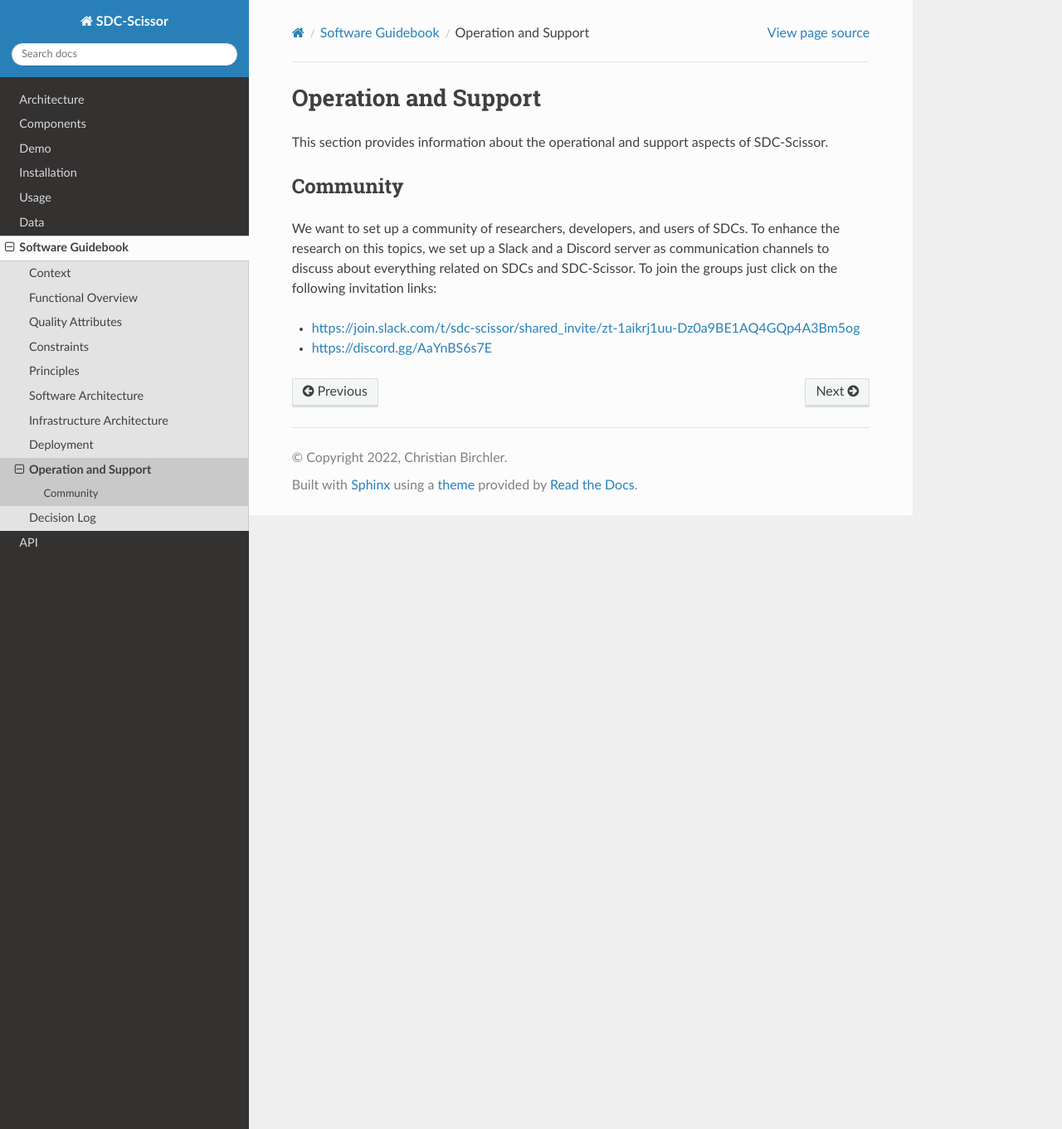
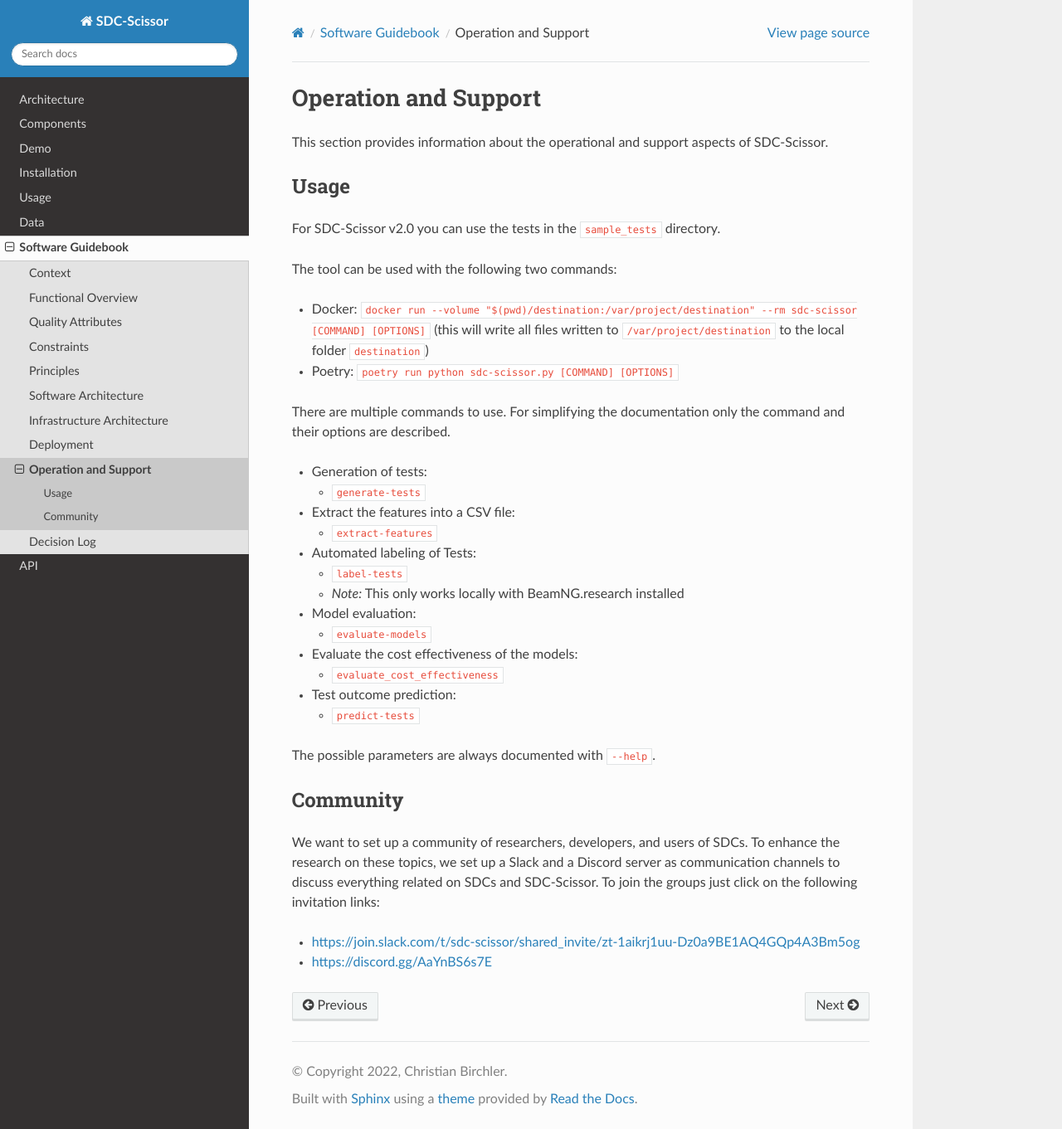
Before and after one commit to christianbirchler-org/sdc-scissor, a Sphinx documentation site: the page built from docs/software_guidebook/operation_and_support.md, in a window 1280 px wide and 1361 px high. Shown: the whole window at 83% size. Built offline with Sphinx 7.4.7 and the Read the Docs theme 2.0.0, drawn with Linux system fonts in a browser that asks for light colours.

Commit message:
update usage section in guidebook

```diff
--- a/docs/software_guidebook/operation_and_support.md
+++ b/docs/software_guidebook/operation_and_support.md
@@ -1,10 +1,38 @@
 # Operation and Support
 This section provides information about the operational and support aspects of SDC-Scissor.
 
+
+## Usage
+For SDC-Scissor v2.0 you can use the tests in the `sample_tests` directory.
+
+The tool can be used with the following two commands:
+
+* Docker: `docker run --volume "$(pwd)/destination:/var/project/destination" --rm sdc-scissor [COMMAND] [OPTIONS]` (this will write all files written to `/var/project/destination` to the local folder `destination`)
+* Poetry: `poetry run python sdc-scissor.py [COMMAND] [OPTIONS]`
+
+There are multiple commands to use.
+For simplifying the documentation only the command and their options are described.
+
+* Generation of tests:
+    * `generate-tests`
+* Extract the features into a CSV file:
+    * `extract-features`
+* Automated labeling of Tests:
+    * `label-tests`
+    * *Note:* This only works locally with BeamNG.research installed
+* Model evaluation:
+    * `evaluate-models`
+* Evaluate the cost effectiveness of the models:
+    * `evaluate_cost_effectiveness`
+* Test outcome prediction:
+    * `predict-tests`
+
+The possible parameters are always documented with `--help`.
+
 ## Community
-We want to set up a community of researchers, developers, and users of SDCs. To enhance the research on this topics, we
-set up a Slack and a Discord server as communication channels to discuss about everything related on SDCs and
-SDC-Scissor. To join the groups just click on the following invitation links:
+We want to set up a community of researchers, developers, and users of SDCs. To enhance the research on these topics, we
+set up a Slack and a Discord server as communication channels to discuss everything related on SDCs and SDC-Scissor. To
+join the groups just click on the following invitation links:
 
 * [https://join.slack.com/t/sdc-scissor/shared_invite/zt-1aikrj1uu-Dz0a9BE1AQ4GQp4A3Bm5og](https://join.slack.com/t/sdc-scissor/shared_invite/zt-1aikrj1uu-Dz0a9BE1AQ4GQp4A3Bm5og)
 * [https://discord.gg/AaYnBS6s7E](https://discord.gg/AaYnBS6s7E)
```
